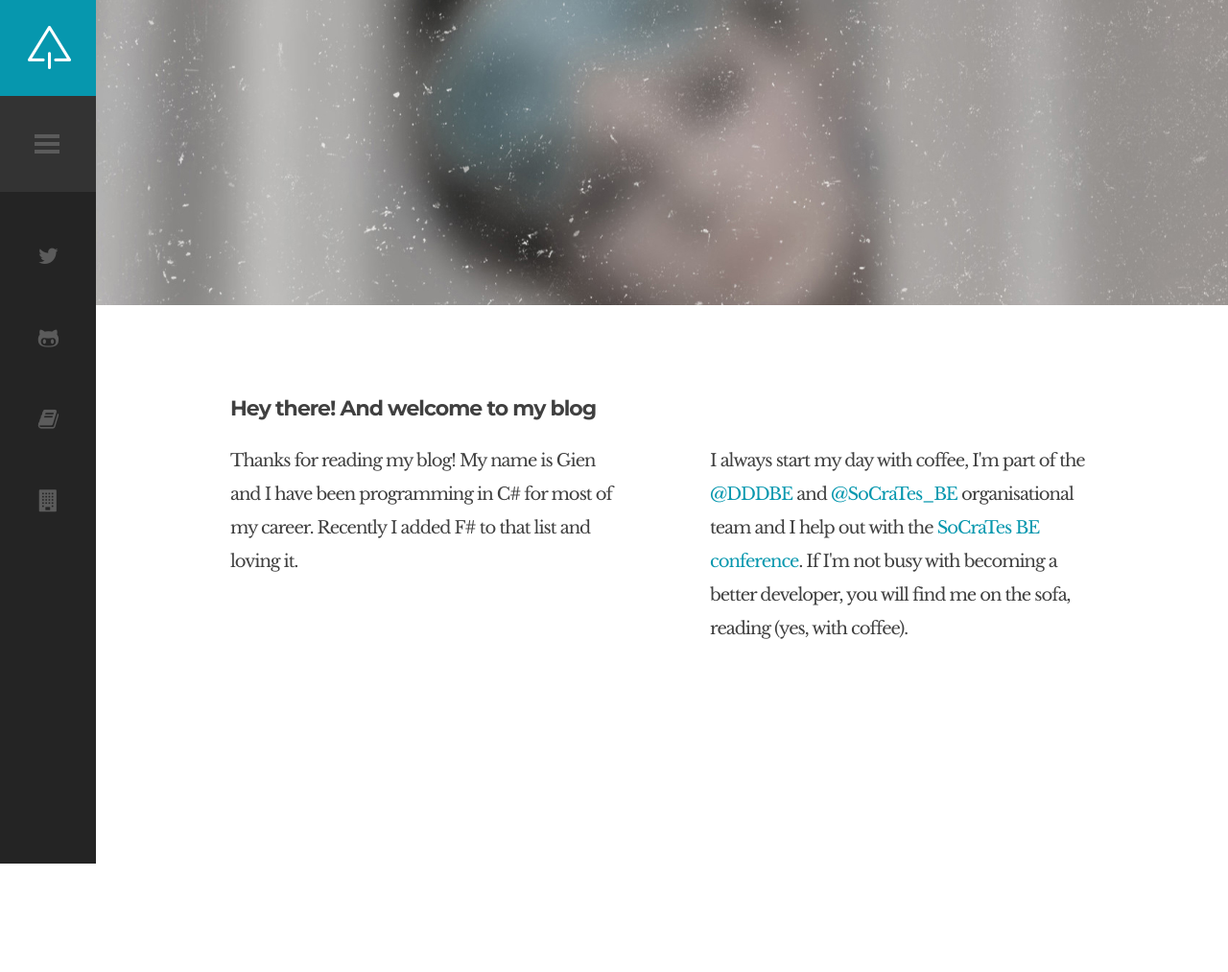
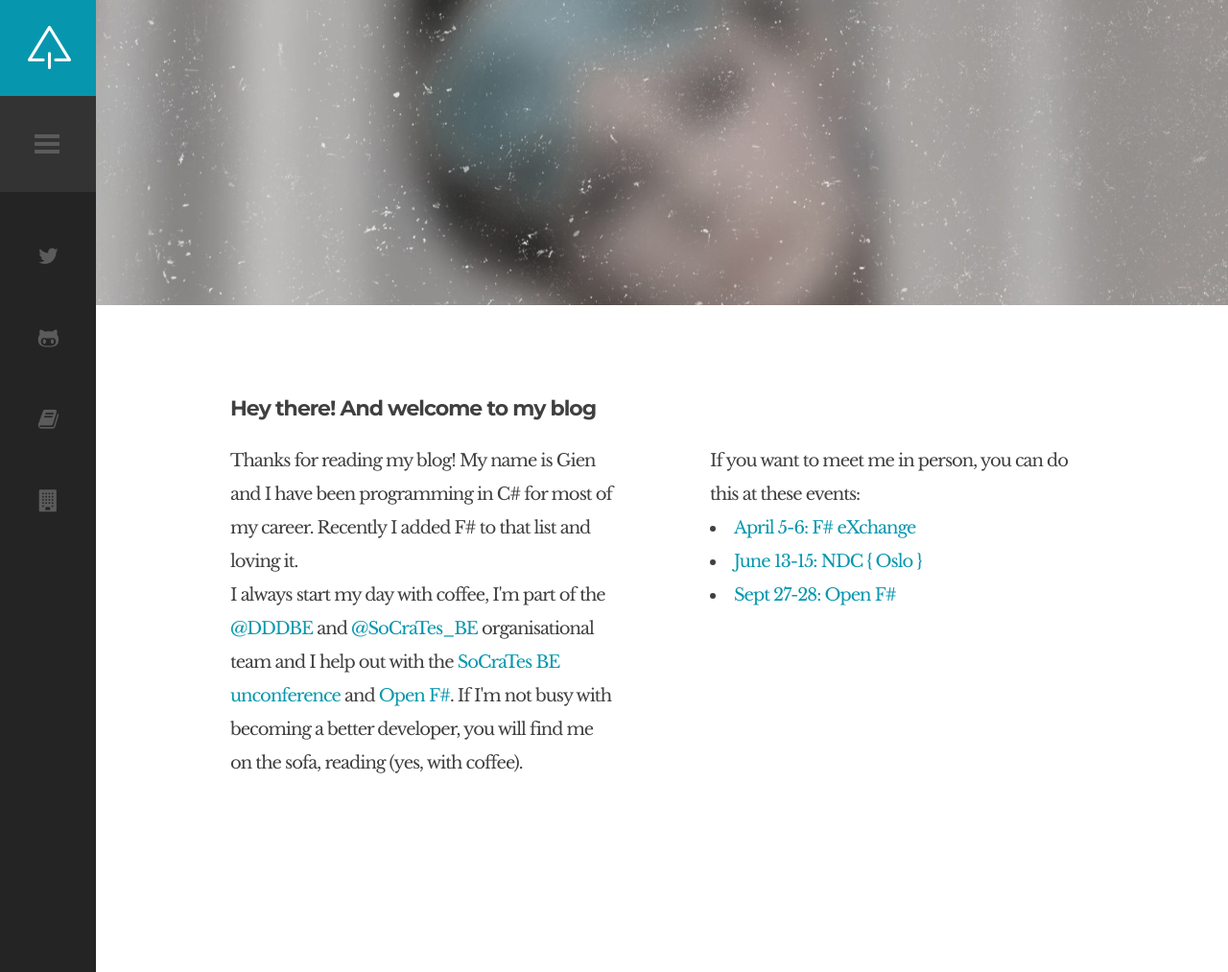
Before and after one commit to selketjah/selketjah.github.io, a Jekyll site: the page built from about.html, in a window 1280 px wide. Shown: the whole page at 96% size. Built offline with Jekyll 4.4.1, drawn with Linux system fonts in a browser that asks for light colours; before the commit the page ends 900 px from its top, so only the background shows below that.

Commit message:
added upcoming events people can meet me to my about page

```diff
--- a/about.html
+++ b/about.html
@@ -17,12 +17,22 @@ class: about page page-template-default
                     Thanks for reading my blog!
                     My name is Gien and I have been programming in C# for most of my career. Recently I added F# to that list and loving it.
                 </p>
+                <p>
+                    I always start my day with coffee, I'm part of the <a href="http://www.meetup.com/dddbelgium/">@DDDBE</a> and <a href="http://www.meetup.com/socratesbe/">@SoCraTes_BE</a> organisational team
+                    and I help out with the <a href="http://www.socratesbe.org/">SoCraTes BE unconference</a> and <a href="http://www.openfsharp.org">Open F#</a>.
+
+                    If I'm not busy with becoming a better developer, you will find me on the sofa, reading (yes, with coffee).
+                </p>
             </div>
             <div class="one_half last">
-                I always start my day with coffee, I'm part of the <a href="http://www.meetup.com/dddbelgium/">@DDDBE</a> and <a href="http://www.meetup.com/socratesbe/">@SoCraTes_BE</a> organisational team
-                and I help out with the <a href="http://www.socratesbe.org/">SoCraTes BE conference</a>.
-
-                If I'm not busy with becoming a better developer, you will find me on the sofa, reading (yes, with coffee).
+                <p>
+                    If you want to meet me in person, you can do this at these events:
+                </p>
+                <ul>
+                    <li><a href="https://skillsmatter.com/conferences/9419-f-sharp-exchange-2018" target="_blank">April 5-6: F# eXchange</a></li>
+                    <li><a href="https://ndcoslo.com/" target="_blank">June 13-15: NDC { Oslo }</a></li>
+                    <li><a href="http://www.openfsharp.org/" target="_blank">Sept 27-28: Open F#</a></li>
+                </ul>
             </div>
             <div class="clear"></div>
             <br>
```
